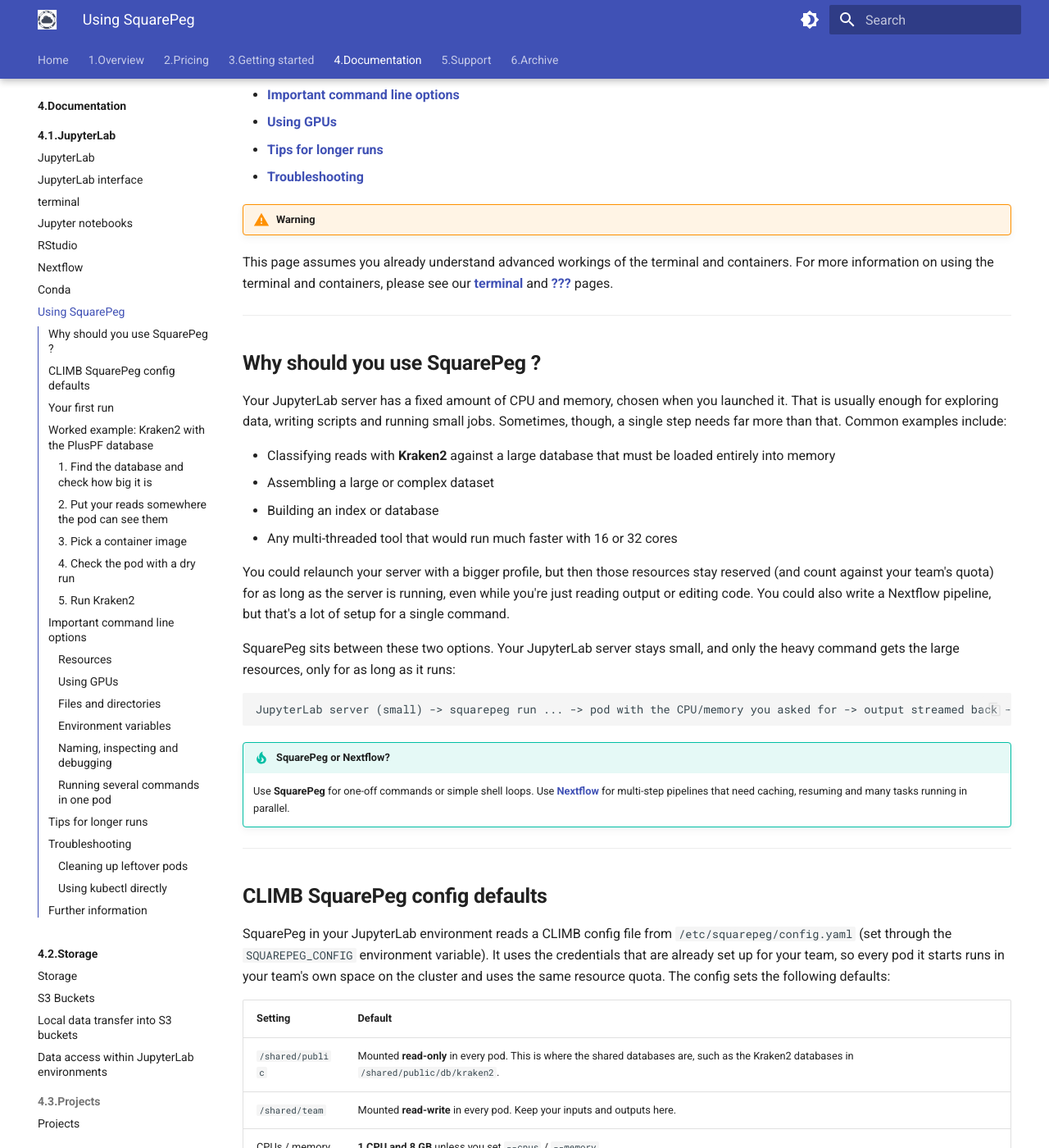
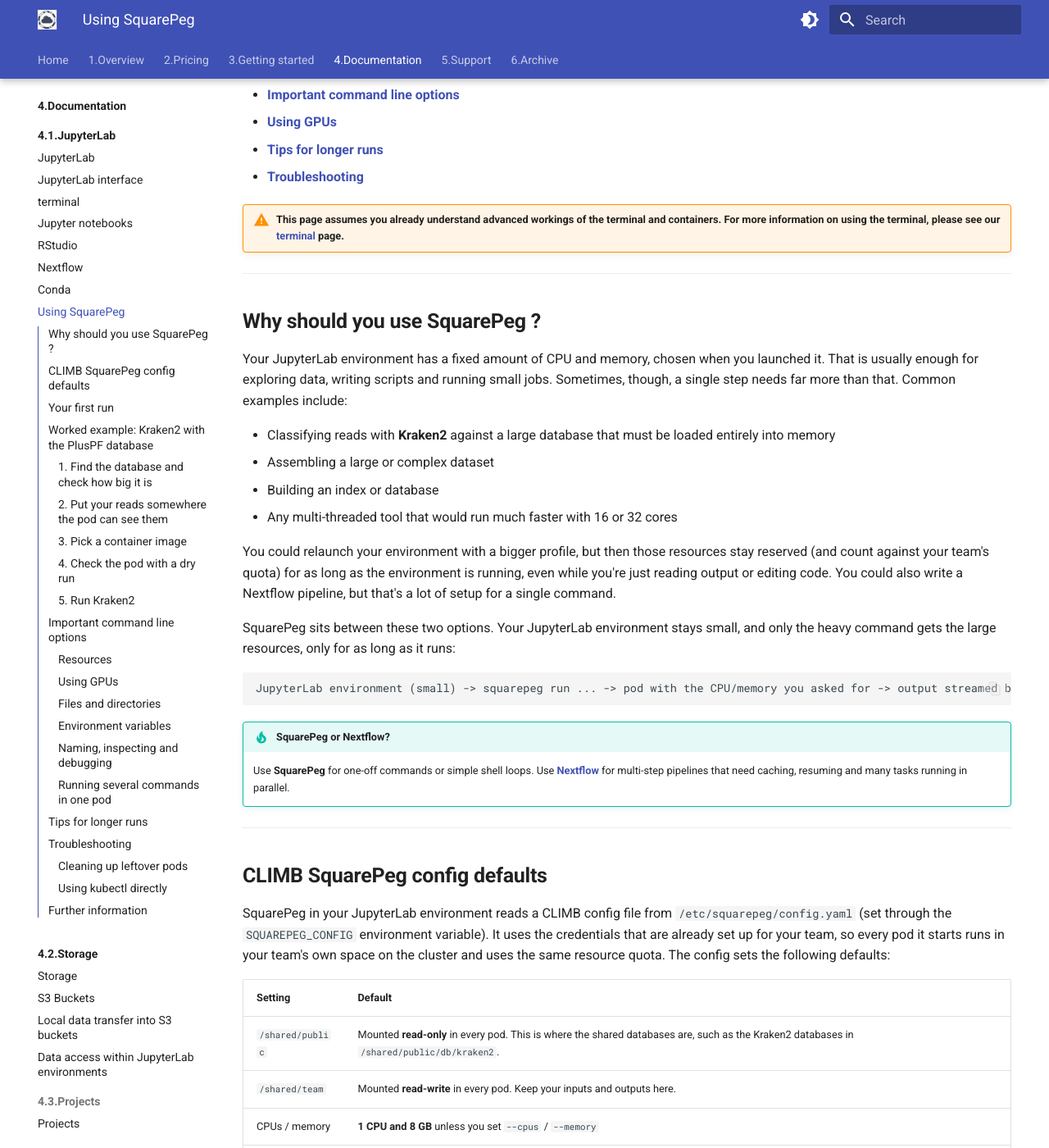
Before and after one commit to MRC-CLIMB/docs, an MkDocs documentation site: the page built from docs/4.Documentation/4.1.JupyterLab/4.1.8.squarepeg.md, in a window 1280 px wide and 1400 px high, scrolled down 543 px. Shown: the whole window at 82% size. Built offline with MkDocs 1.6.1 and Material for MkDocs 9.7.7, drawn with Linux system fonts in a browser that asks for light colours; some of the changed text lies outside the part shown.

Commit message:
further terminology updates

````diff
--- a/docs/4.Documentation/4.1.JupyterLab/4.1.8.squarepeg.md
+++ b/docs/4.Documentation/4.1.JupyterLab/4.1.8.squarepeg.md
@@ -23,26 +23,26 @@ This page covers the following sections:
 + [**Tips for longer runs**](4.1.8.squarepeg.md#tips-for-longer-runs)
 + [**Troubleshooting**](4.1.8.squarepeg.md#troubleshooting)
 
-!!! warning
-This page assumes you already understand advanced workings of the terminal and containers. For more information on using the terminal and containers, please see our [**terminal**]() and [**???**]() pages.
+!!! warning "This page assumes you already understand advanced workings of the terminal and containers. For more information on using the terminal, please see our [**terminal**](4.1.3.terminal) page."
+
 
 ---
 
 ## **Why should you use SquarePeg ?**
 
-Your JupyterLab server has a fixed amount of CPU and memory, chosen when you launched it. That is usually enough for exploring data, writing scripts and running small jobs. Sometimes, though, a single step needs far more than that. Common examples include:
+Your JupyterLab environment has a fixed amount of CPU and memory, chosen when you launched it. That is usually enough for exploring data, writing scripts and running small jobs. Sometimes, though, a single step needs far more than that. Common examples include:
 
 * Classifying reads with **Kraken2** against a large database that must be loaded entirely into memory
 * Assembling a large or complex dataset
 * Building an index or database
 * Any multi-threaded tool that would run much faster with 16 or 32 cores
 
-You could relaunch your server with a bigger profile, but then those resources stay reserved (and count against your team's quota) for as long as the server is running, even while you're just reading output or editing code. You could also write a Nextflow pipeline, but that's a lot of setup for a single command.
+You could relaunch your environment with a bigger profile, but then those resources stay reserved (and count against your team's quota) for as long as the environment is running, even while you're just reading output or editing code. You could also write a Nextflow pipeline, but that's a lot of setup for a single command.
 
-SquarePeg sits between these two options. Your JupyterLab server stays small, and only the heavy command gets the large resources, only for as long as it runs:
+SquarePeg sits between these two options. Your JupyterLab environment stays small, and only the heavy command gets the large resources, only for as long as it runs:
 
 ```
-JupyterLab server (small) -> squarepeg run ... -> pod with the CPU/memory you asked for -> output streamed back -> pod deleted
+JupyterLab environment (small) -> squarepeg run ... -> pod with the CPU/memory you asked for -> output streamed back -> pod deleted
 ```
 
 !!! tip "SquarePeg or Nextflow?"
@@ -59,13 +59,13 @@ SquarePeg in your JupyterLab environment reads a CLIMB config file from `/etc/sq
 | `/shared/public` | Mounted **read-only** in every pod. This is where the shared databases are, such as the Kraken2 databases in `/shared/public/db/kraken2`.                                     |
 | `/shared/team`   | Mounted **read-write** in every pod. Keep your inputs and outputs here.                                                                                                       |
 | CPUs / memory    | **1 CPU and 8 GB** unless you set `--cpus` / `--memory`                                                                                                                       |
-| User             | Pods run as the same `jovyan` user (UID 1000, GID 100) as your JupyterLab server, so files they write belong to you                                                           |
+| User             | Pods run as the same `jovyan` user (UID 1000, GID 100) as your JupyterLab environment, so files they write belong to you                                                      |
 | Environment      | Your S3 credentials (`AWS_ACCESS_KEY_ID`, `AWS_SECRET_ACCESS_KEY`, `AWS_ENDPOINT_URL`) and Onyx credentials (`ONYX_DOMAIN`, `ONYX_TOKEN`) are passed through to the container |
 | Clean-up         | The pod is deleted when the command finishes. Leftover pods from earlier runs that crashed are also cleaned up automatically.                                                 |
 | Start-up timeout | 300 seconds to pull the image and start the container                                                                                                                         |
 
 !!! warning "Your home directory is not available inside the pod"
-    The pod is separate from your JupyterLab server and usually runs on a different node in the cluster. Your home directory (`/home/jovyan`) is attached only to your own server, so the pod can't see it or any other files on your server's local disk. Only `/shared/team` and `/shared/public` are mounted. **All input files must be in `/shared/team` (or `/shared/public`), and all output must be written to `/shared/team`**, or it will be lost when the pod is deleted.
+    The pod is separate from your JupyterLab environment and usually runs on a different node in the cluster. Your home directory (`/home/jovyan`) is attached only to your own environment, so the pod can't see it or any other files on your environment's local disk. Only `/shared/team` and `/shared/public` are mounted. **All input files must be in `/shared/team` (or `/shared/public`), and all output must be written to `/shared/team`**, or it will be lost when the pod is deleted.
 
 You can see the complete resolved config at any time with:
 
@@ -112,7 +112,7 @@ squarepeg run [SQUAREPEG OPTIONS] IMAGE [COMMAND...]
 
 ## **Worked example: Kraken2 with the PlusPF database**
 
-[**Kraken2**](https://github.com/DerrickWood/kraken2) is a taxonomic classifier commonly used in metagenomics. By default it loads its whole database into memory before classifying anything. The **PlusPF** database (archaea, bacteria, viral, plasmid, human, UniVec_Core, protozoa and fungi) is far too large to fit in a typical JupyterLab server, which makes it a good example of a job to hand to SquarePeg.
+[**Kraken2**](https://github.com/DerrickWood/kraken2) is a taxonomic classifier commonly used in metagenomics. By default it loads its whole database into memory before classifying anything. The **PlusPF** database (archaea, bacteria, viral, plasmid, human, UniVec_Core, protozoa and fungi) is far too large to fit in a typical JupyterLab environment, which makes it a good example of a job to hand to SquarePeg.
 
 ### **1. Find the database and check how big it is**
 
@@ -122,7 +122,7 @@ Pre-built Kraken2 databases are kept in `/shared/public/db/kraken2`, and `latest
 du -sh /shared/public/db/kraken2/pluspf/latest/hash.k2d
 ```
 
-Ask for **this much memory plus some headroom**. The examples below use 128 GB for a database of roughly 110 GB. Adjust this to match the size `du` reports.
+Ask for **this much memory plus some headroom**. The examples below use 128 GB for a database of roughly 110 GB. Adjust this to match the size `du` reports for any database you wish to use.
 
 ### **2. Put your reads somewhere the pod can see them**
 
@@ -186,7 +188,7 @@ Taking each part in turn:
 | `kraken2 --db ...`                  | The Kraken2 command itself, run inside the pod. The database is read straight from the read-only `/shared/public` mount. |
 | `--threads 16`                      | A Kraken2 option. Keep it equal to `--cpus` so Kraken2 uses the cores you asked for.                                     |
 
-Kraken2's progress messages will appear in your terminal as it runs. When it finishes, `my_sample.kreport` and `my_sample.kraken` will be in `/shared/team/kraken_demo/results`, and you can work with them from your JupyterLab server as normal.
+Kraken2's progress messages will appear in your terminal as it runs. When it finishes, `my_sample.kreport` and `my_sample.kraken` will be in `/shared/team/kraken_demo/results`, and you can work with them from your JupyterLab environment as normal.
 
 !!! warning
     The resources you request count against your **team's** CPU and memory quota for as long as the pod runs. If the team has used up its quota, the pod can't be scheduled and you won't be able to launch new JupyterLab or Nextflow pods either. Only ask for what the command needs.
@@ -209,7 +211,7 @@ These are the options you'll use most often. Remember that they all go **before*
 
 ### **Using GPUs**
 
-If your team has GPU quota, `--gpus` gives the pod its own NVIDIA A100 GPU(s). This means you can run a GPU tool from a standard, CPU-only JupyterLab server, and the GPU is only reserved while the command runs. SquarePeg sets up everything else the pod needs to use the GPU. You don't need to change any config.
+If your team has GPU quota, `--gpus` gives the pod its own NVIDIA A100 GPU(s). This means you can run a GPU tool from a standard, CPU-only JupyterLab environment, and the GPU is only reserved while the command runs. SquarePeg sets up everything else the pod needs to use the GPU. You don't need to change any config.
 
 To check that you can get a GPU, run `nvidia-smi` in a CUDA image:
 
@@ -241,7 +243,7 @@ A few things to know:
 !!! warning "Avoid `-v` / `--volume`"
     SquarePeg accepts Docker's `-v` option, but on CLIMB it rarely does what you would expect, so we recommend not using it. What `-v` does depends on what comes before the `:`:
 
-    * **A path, such as `-v /home/jovyan/data:/data` or `-v ./data:/data`: rejected with an error.** In Docker, this shares a folder from the machine you're on. Your SquarePeg pod isn't running on that machine. Your home directory is a storage volume attached only to your own JupyterLab server, so other pods can't see it, and the path would point at the node's own disk rather than your files. SquarePeg therefore refuses any `-v` source that starts with `/` or `.`. This includes paths under `/shared/team`, so you can't mount a subfolder such as `-v /shared/team/project:/data` at a different path either. Copy your files to `/shared/team` and use them at their real path.
+    * **A path, such as `-v /home/jovyan/data:/data` or `-v ./data:/data`: rejected with an error.** In Docker, this shares a folder from the machine you're on. Your SquarePeg pod isn't running on that machine. Your home directory is a storage volume attached only to your own JupyterLab environment, so other pods can't see it, and the path would point at the node's own disk rather than your files. SquarePeg therefore refuses any `-v` source that starts with `/` or `.`. This includes paths under `/shared/team`, so you can't mount a subfolder such as `-v /shared/team/project:/data` at a different path either. Copy your files to `/shared/team` and use them at their real path.
     * **Just a container path, such as `-v /scratch`: an empty temporary directory.** It is created on the node's local disk and **deleted with the pod**, so anything written there is lost when the command finishes. It also uses the node's limited local disk, and if it fills that disk Kubernetes may evict your pod part-way through the run.
     * **A name, such as `-v shared-team:/data`: a named volume.** CLIMB's config defines two names: `shared-team` and `shared-public`. These mount the **whole** team or public share at the extra path you give (add `:ro` for read-only), alongside the usual `/shared/team` and `/shared/public`. This is only useful if a tool insists on a fixed path. **Any other name silently gives you an empty temporary directory**, exactly like `-v /scratch`. For example, a typo such as `-v shared_team:/data` doesn't produce an error: your command just sees an empty `/data`, and anything written there is lost. Unlike Docker named volumes, these temporary directories aren't kept between runs.
 
@@ -277,7 +279,7 @@ squarepeg run --cpus 8 --memory 16g -w /shared/team/project \
 ```
 
 !!! warning
-    Without `bash -c "..."`, any `>` or `|` is run by **your** JupyterLab shell, not by the pod. For example, `squarepeg run ... kraken2 ... > out.kraken` writes the container's output to a file on your JupyterLab server, but that file **also contains Kraken2's progress messages**, because Kubernetes combines stdout and stderr into one stream. It is also slower, since all the data is streamed back through your terminal. Write output files directly to `/shared/team` from inside the pod instead, either with the tool's own output options or with `bash -c`. Inside the pod, `>` and `2>` work normally.
+    Without `bash -c "..."`, any `>` or `|` is run by **your** JupyterLab shell, not by the pod. For example, `squarepeg run ... kraken2 ... > out.kraken` writes the container's output to a file on your JupyterLab environment, but that file **also contains Kraken2's progress messages**, because Kubernetes combines stdout and stderr into one stream. It is also slower, since all the data is streamed back through your terminal. Write output files directly to `/shared/team` from inside the pod instead, either with the tool's own output options or with `bash -c`. Inside the pod, `>` and `2>` work normally.
 
 ---
 
@@ -337,14 +339,14 @@ Pods you kept with `--keep` are never cleaned up automatically, and nor are pods
 ### **Using `kubectl` directly**
 
 !!! danger "ADVANCED USERS ONLY: `kubectl` acts on your whole team, not just you"
-    The `kubectl` credentials in your JupyterLab environment belong to your **team**, not to you personally. With them you can see, and **delete**, every pod in your team's space: your teammates' JupyterLab servers, their Nextflow tasks and their SquarePeg runs, as well as your own. `kubectl` won't ask "are you sure?" and won't stop you deleting someone else's work, and a deleted pod can't be brought back. A mistyped name, or a command that matches more pods than you meant, can kill a colleague's long-running job or their whole JupyterLab server, including any unsaved work.
+    The `kubectl` credentials in your JupyterLab environment belong to your **team**, not to you personally. With them you can see, and **delete**, every pod in your team's space: your teammates' JupyterLab environments, their Nextflow tasks and their SquarePeg runs, as well as your own. `kubectl` won't ask "are you sure?" and won't stop you deleting someone else's work, and a deleted pod can't be brought back. A mistyped name, or a command that matches more pods than you meant, can kill a colleague's long-running job or their whole JupyterLab environment, including any unsaved work.
 
     SquarePeg is designed to only ever clean up SquarePeg pods. When you use `kubectl` yourself, there's no such safety net.
 
 Commands that only **read** information are safe to use at any time:
 
 ```
-kubectl get pods -l app.kubernetes.io/managed-by=squarepeg   # list SquarePeg pods (yours and your team's)
+kubectl get pods -l app.kubernetes.io/managed-by=squarepeg   # list SquarePeg pods (all team squarepeg pods)
 kubectl describe pod POD_NAME                                 # details and events for one pod
 kubectl logs POD_NAME                                         # output from one pod
 ```
````
Also changed, not shown: other parts of docs/4.Documentation/4.1.JupyterLab/4.1.8.squarepeg.md (+3 -1 lines).
